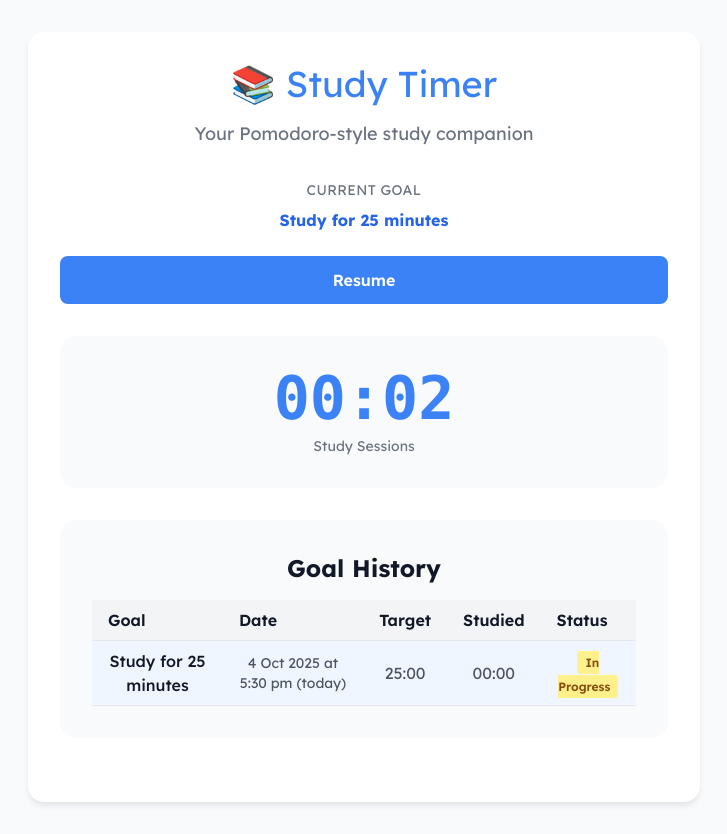
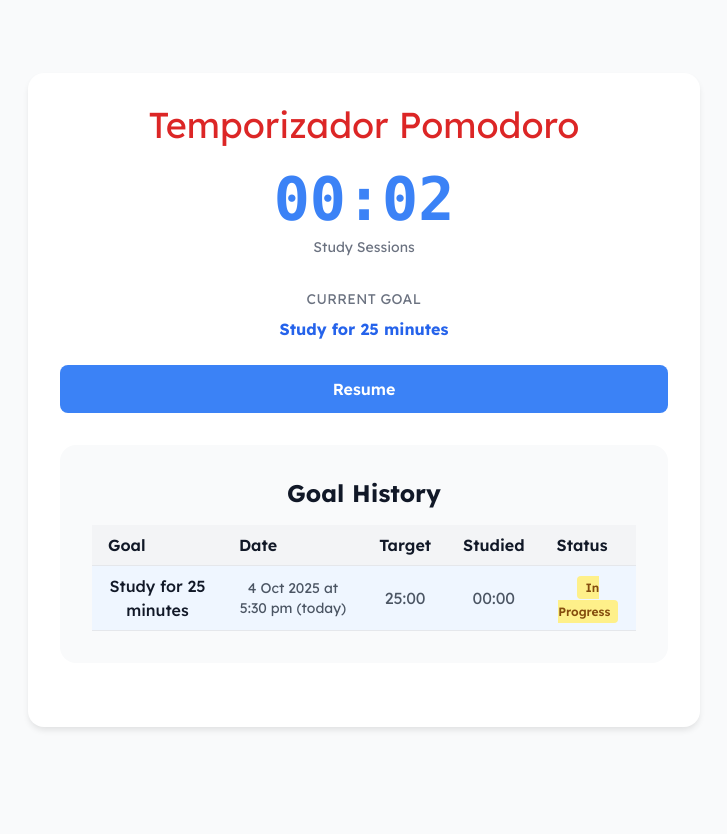
Before and after one commit to martinbearman/pomodoro-study-timer, a Next.js app: page / in a window 1280 px wide. Shown: the whole page, without its empty margins (276-1003 px from the left). After the commit the page ends 800 px from the top, so only its background shows below. Built offline with nearby package versions, Linux system fonts and the light colour scheme.

Commit message:
Re-order layout, move TimerDisplay to the top. Rename heading

```diff
--- a/app/page.tsx
+++ b/app/page.tsx
@@ -19,25 +19,23 @@ export default function Home() {
   return (
     <main className="min-h-screen flex flex-col items-center justify-center p-8">
       <div className="card max-w-2xl w-full text-center">
-        <h1 className="text-4xl mb-4 text-blue-500">
-          📚 Study Timer
+
+        <h1 className="text-4xl mb-4 text-red-600">
+          Temporizador Pomodoro
         </h1>
 
-        <p className="text-lg text-gray-500 mb-8">
-          Your Pomodoro-style study companion
-        </p>
+        <div className="p-8 rounded-2xl pt-2">
+          <TimerDisplay />
+        </div>
 
         <div className="mb-8">
           <GoalInput />
         </div>
 
         <div className="p-8 bg-gray-50 rounded-2xl mb-8">
-          <TimerDisplay />
+          <GoalHistory />
         </div>
 
-        <div className="p-8 bg-gray-50 rounded-2xl mb-8">
-          <GoalHistory />
-        </div>
       </div>
     </main>
   )
```
